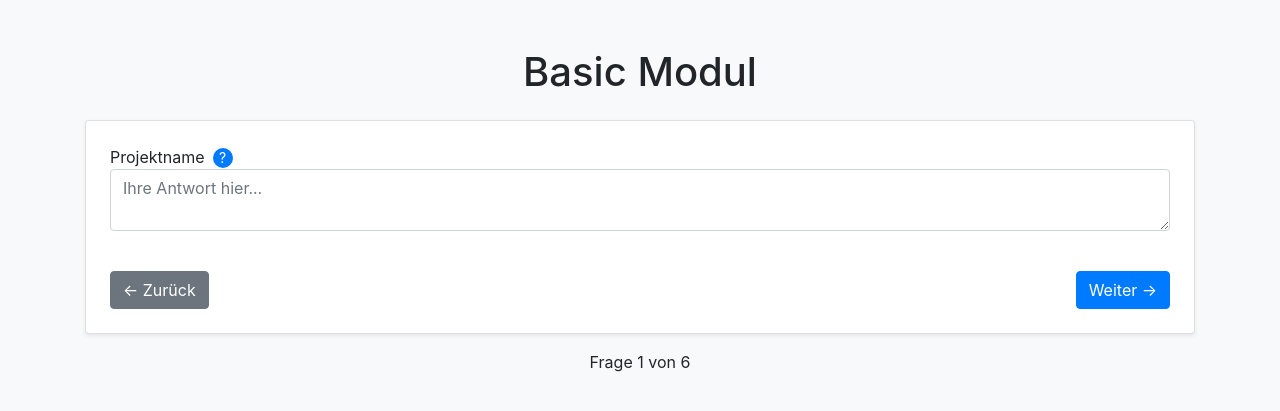
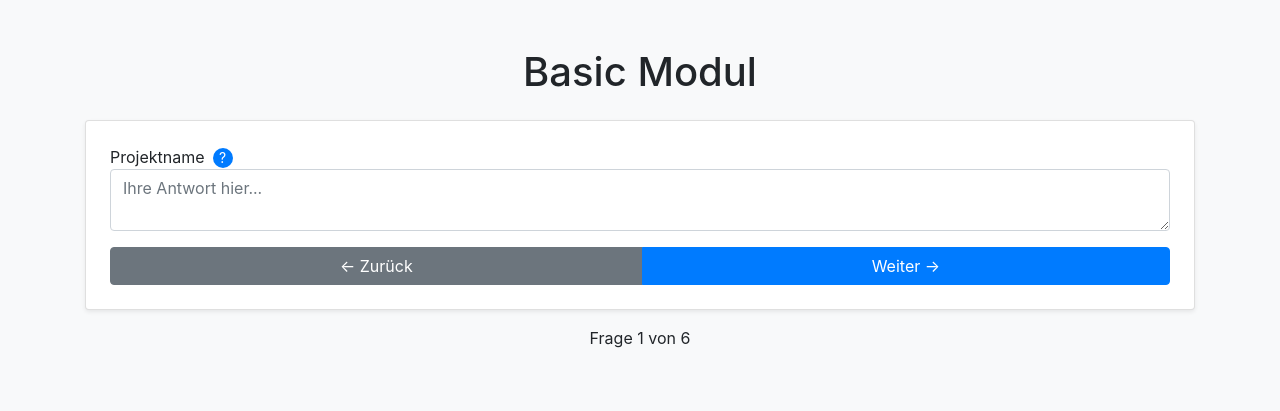
Before and after one commit to iGodmovement/BA, a Flask app: page /quiz/Basic in a window 1280 px wide. Shown: the part 57-468 px from the top of the page. Run offline with Flask 3, Linux system fonts and the light colour scheme; some libraries are stand-ins or nearby versions.

Commit message:
Button-Gruppe

```diff
--- a/templates/advanced_quiz.html
+++ b/templates/advanced_quiz.html
@@ -101,7 +101,7 @@
             {% endif %}
 
             <!-- Button-Gruppe -->
-            <div class="d-flex justify-content-between mt-4">
+            <div class="btn-group">
                 <!-- Zurück-Button -->
                 <button type="submit" name="back" class="btn btn-secondary">
                     ← Zurück
--- a/templates/basic_quiz.html
+++ b/templates/basic_quiz.html
@@ -103,7 +103,7 @@
 
 
             <!-- Button-Gruppe -->
-            <div class="d-flex justify-content-between mt-4">
+            <div class="btn-group" aria-label="Basic outlined example">
                     <!-- Zurück-Button -->
                     <button type="submit" name="back" class="btn btn-secondary">
                         ← Zurück
--- a/templates/express_quiz.html
+++ b/templates/express_quiz.html
@@ -158,7 +158,7 @@
             {% endif %}
 
             <!-- Button-Gruppe -->
-            <div class="d-flex justify-content-between mt-4">
+            <div class="btn-group">
                 <!-- Zurück-Button -->
                 <button type="submit" name="back" class="btn btn-secondary">
                     ← Zurück
```
